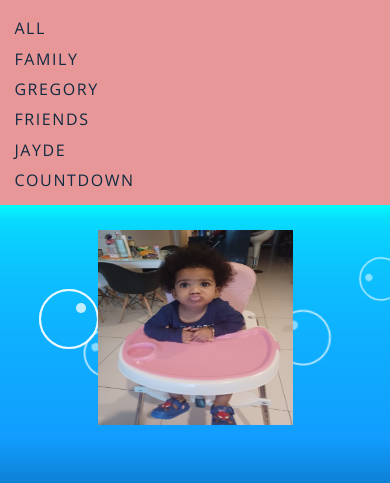
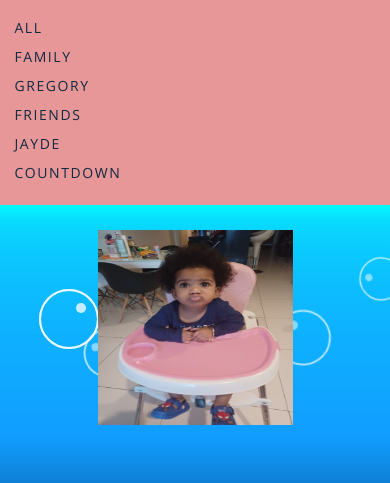
Before and after one commit to GregoryPana/MemoryHall, a plain HTML site: page index.html in a window 390 px wide. Shown: the part 55-538 px from the top of the page. Drawn offline with nearby package versions, Linux system fonts and the light colour scheme.

Commit message:
font size change

```diff
--- a/styles.css
+++ b/styles.css
@@ -414,11 +414,11 @@ Countdown Timer
 
 .links a {
   color: var(--clr-grey-1);
-  font-size: 1rem;
+  font-size: 0.875rem;
   text-transform: capitalize;
   letter-spacing: var(--spacing);
   display: block;
-  padding: 0.2rem 0.9rem;
+  padding: 0.25rem 0.9rem;
   transition: var(--transition);
 }
 
```
